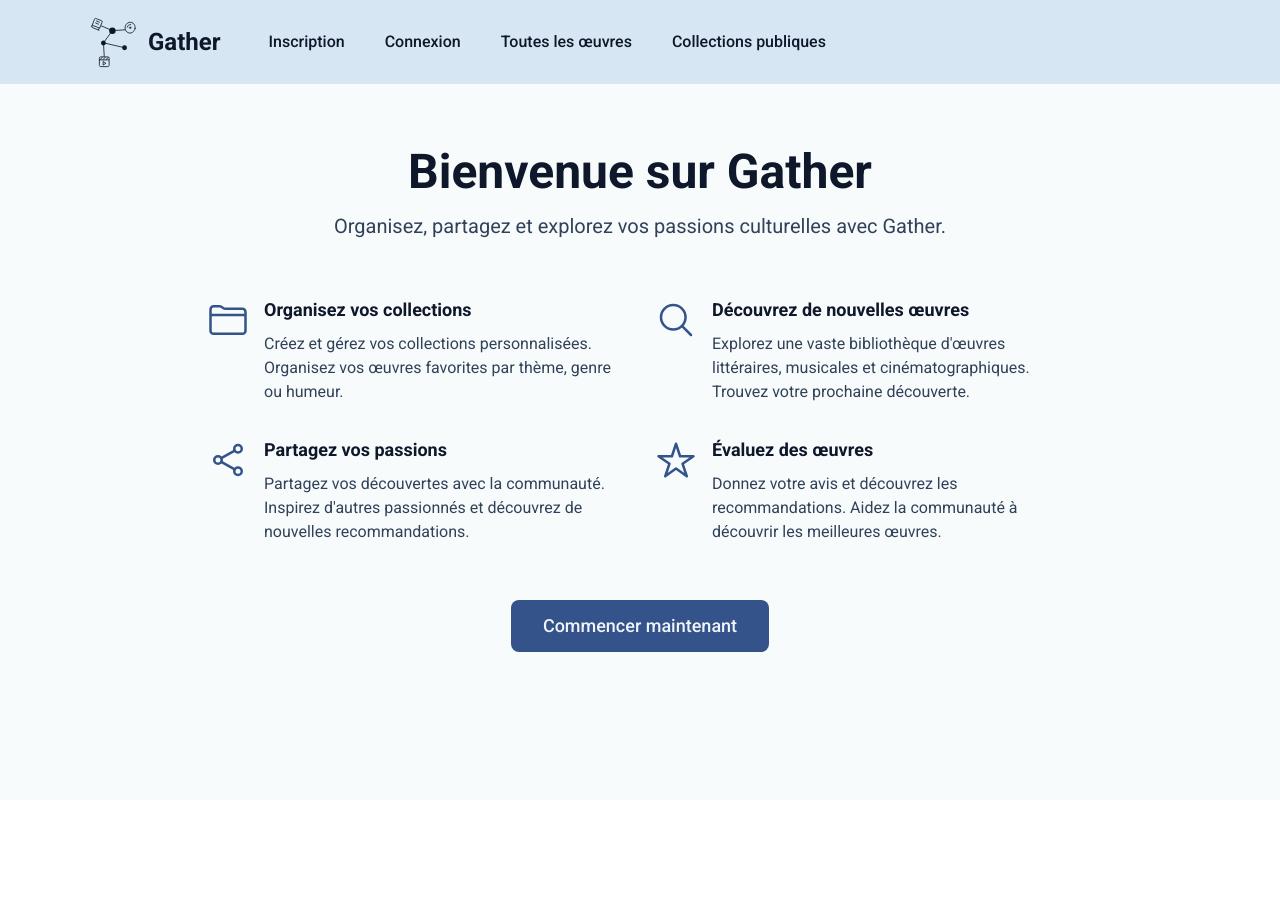
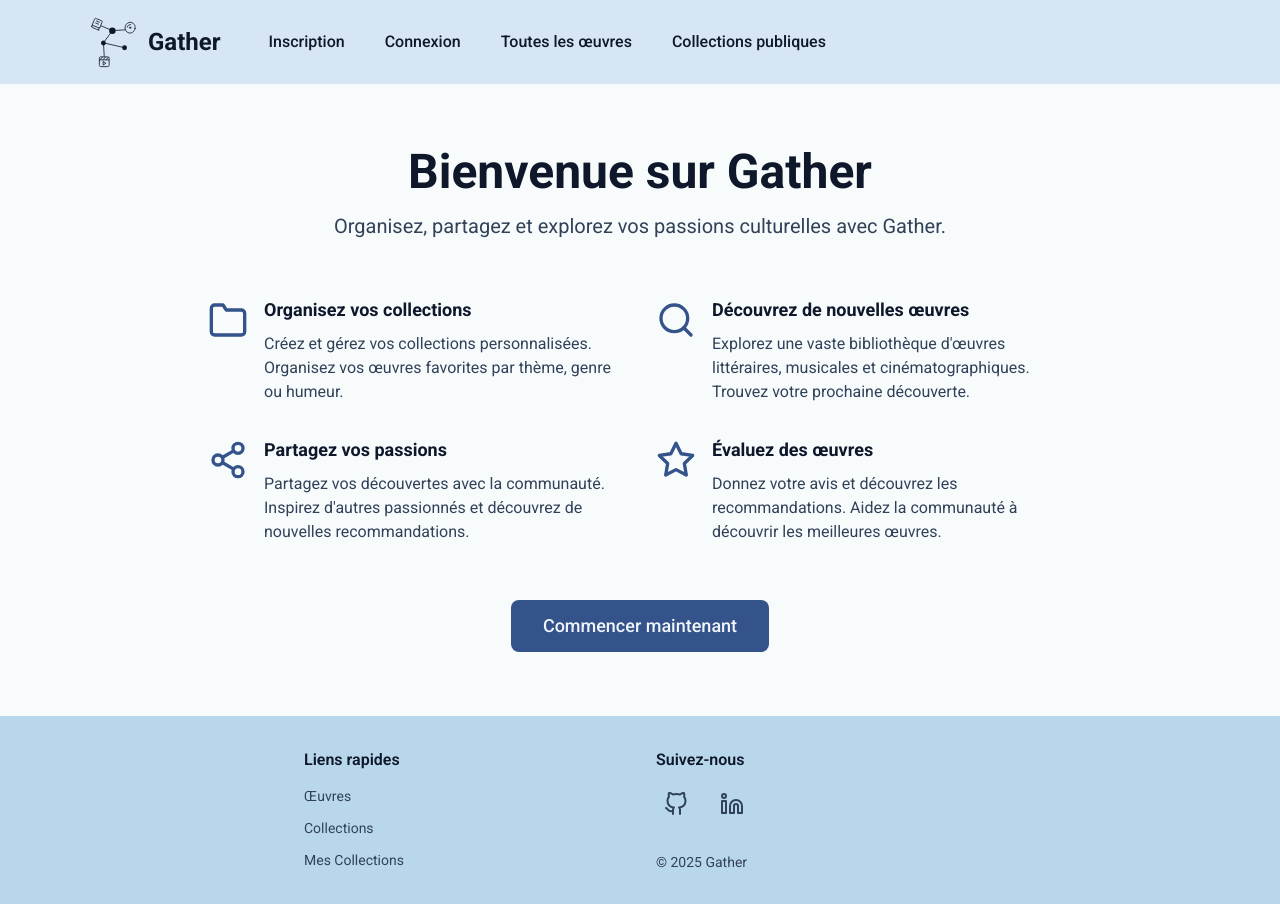
Before and after one commit to theetquentin/Gather, a React (Vite) app in the folder frontend/: page / in a window 1280 px wide. Before the commit the page ends 800 px from the top, so only its background shows below. Built offline with nearby package versions, Linux system fonts and the light colour scheme; no server answers.

Commit message:
Rajout du footer + icones seulement de Feather

```diff
--- a/frontend/src/components/AvatarUpload.tsx
+++ b/frontend/src/components/AvatarUpload.tsx
@@ -1,5 +1,6 @@
 import { useState, useRef } from "react";
 import { userService } from "../services/user.service";
+import { FiUploadCloud } from "react-icons/fi";
 
 interface AvatarUploadProps {
   currentAvatarUrl?: string;
@@ -139,20 +140,7 @@ export const AvatarUpload = ({
             </div>
           ) : (
             <div className="text-white text-center">
-              <svg
-                xmlns="http://www.w3.org/2000/svg"
-                className="h-10 w-10 mx-auto mb-2"
-                fill="none"
-                viewBox="0 0 24 24"
-                stroke="currentColor"
-                strokeWidth={2}
-              >
-                <path
-                  strokeLinecap="round"
-                  strokeLinejoin="round"
-                  d="M7 16a4 4 0 01-.88-7.903A5 5 0 1115.9 6L16 6a5 5 0 011 9.9M15 13l-3-3m0 0l-3 3m3-3v12"
-                />
-              </svg>
+              <FiUploadCloud className="h-10 w-10 mx-auto mb-2" />
               <p className="text-sm font-medium">
                 {isDragging ? "Déposez ici" : "Drag & Drop"}
               </p>
--- /dev/null
+++ b/frontend/src/components/Footer.tsx
@@ -0,0 +1,73 @@
+import { FiGithub, FiLinkedin } from "react-icons/fi";
+import { Link } from "react-router-dom";
+
+export const Footer = () => {
+  const currentYear = new Date().getFullYear();
+
+  return (
+    <footer className="bg-secondary-color mt-auto">
+      <div className="max-w-5xl mx-auto px-4 py-8">
+        <div className="grid grid-cols-2 gap-8 max-w-2xl mx-auto">
+          {/* Liens rapides */}
+          <div>
+            <h3 className="text-slate-900 font-semibold mb-3">Liens rapides</h3>
+            <nav aria-label="Liens de navigation du footer">
+              <ul className="space-y-2">
+                <li>
+                  <Link
+                    to="/works"
+                    className="text-slate-700 hover:text-action-color transition-colors text-sm"
+                  >
+                    Œuvres
+                  </Link>
+                </li>
+                <li>
+                  <Link
+                    to="/collections"
+                    className="text-slate-700 hover:text-action-color transition-colors text-sm"
+                  >
+                    Collections
+                  </Link>
+                </li>
+                <li>
+                  <Link
+                    to="/my-collections"
+                    className="text-slate-700 hover:text-action-color transition-colors text-sm"
+                  >
+                    Mes Collections
+                  </Link>
+                </li>
+              </ul>
+            </nav>
+          </div>
+
+          {/* Liens sociaux */}
+          <div>
+            <h3 className="text-slate-900 font-semibold mb-3">Suivez-nous</h3>
+            <div className="flex gap-4">
+              <a
+                href="https://github.com/theetquentin/Gather"
+                target="_blank"
+                rel="noopener noreferrer"
+                className="text-slate-700 hover:text-action-color transition-colors p-2 rounded-lg hover:bg-primary-color focus-visible:ring-2 focus-visible:ring-action-color focus-visible:ring-offset-2"
+                aria-label="GitHub du projet Gather"
+              >
+                <FiGithub className="w-6 h-6" />
+              </a>
+              <a
+                href="https://www.linkedin.com/in/quentin-theet/"
+                target="_blank"
+                rel="noopener noreferrer"
+                className="text-slate-700 hover:text-action-color transition-colors p-2 rounded-lg hover:bg-primary-color focus-visible:ring-2 focus-visible:ring-action-color focus-visible:ring-offset-2"
+                aria-label="LinkedIn de Quentin Theet"
+              >
+                <FiLinkedin className="w-6 h-6" />
+              </a>
+            </div>
+            <p className="text-slate-700 text-sm pt-7">© {currentYear} Gather</p>
+          </div>
+        </div>
+      </div>
+    </footer>
+  );
+};
--- a/frontend/src/components/Header.tsx
+++ b/frontend/src/components/Header.tsx
@@ -1,6 +1,6 @@
 import { useState } from "react";
 import { Link, useNavigate } from "react-router-dom";
-import { FiUser, FiShield, FiLogOut } from "react-icons/fi";
+import { FiUser, FiShield, FiLogOut, FiMenu, FiX } from "react-icons/fi";
 import { useAuth } from "../hooks/useAuth";
 import { NotificationBell } from "./NotificationBell";
 import { LogoGather } from "./LogoGather";
@@ -115,33 +115,9 @@ export const Header = () => {
               aria-expanded={isMobileMenuOpen}
             >
               {isMobileMenuOpen ? (
-                <svg
-                  className="w-6 h-6"
-                  fill="none"
-                  stroke="currentColor"
-                  viewBox="0 0 24 24"
-                >
-                  <path
-                    strokeLinecap="round"
-                    strokeLinejoin="round"
-                    strokeWidth={2}
-                    d="M6 18L18 6M6 6l12 12"
-                  />
-                </svg>
+                <FiX className="w-6 h-6" />
               ) : (
-                <svg
-                  className="w-6 h-6"
-                  fill="none"
-                  stroke="currentColor"
-                  viewBox="0 0 24 24"
-                >
-                  <path
-                    strokeLinecap="round"
-                    strokeLinejoin="round"
-                    strokeWidth={2}
-                    d="M4 6h16M4 12h16M4 18h16"
-                  />
-                </svg>
+                <FiMenu className="w-6 h-6" />
               )}
             </button>
           </div>
--- a/frontend/src/components/WorkCard.tsx
+++ b/frontend/src/components/WorkCard.tsx
@@ -1,4 +1,4 @@
-import { FiPlus, FiX } from "react-icons/fi";
+import { FiPlus, FiX, FiImage } from "react-icons/fi";
 import { useNavigate } from "react-router-dom";
 import type { Work } from "../types/work.types";
 
@@ -71,19 +71,7 @@ export const WorkCard = ({ work, onAddToCollection, onRemove, isAuthenticated =
             />
           ) : (
             <div className="w-full h-full bg-slate-100 rounded-lg flex items-center justify-center shadow-sm">
-              <svg
-                className="w-12 h-12 text-slate-300"
-                fill="none"
-                stroke="currentColor"
-                viewBox="0 0 24 24"
-              >
-                <path
-                  strokeLinecap="round"
-                  strokeLinejoin="round"
-                  strokeWidth={1.5}
-                  d="M4 16l4.586-4.586a2 2 0 012.828 0L16 16m-2-2l1.586-1.586a2 2 0 012.828 0L20 14m-6-6h.01M6 20h12a2 2 0 002-2V6a2 2 0 00-2-2H6a2 2 0 00-2 2v12a2 2 0 002 2z"
-                />
-              </svg>
+              <FiImage className="w-12 h-12 text-slate-300" />
             </div>
           )}
         </div>
--- a/frontend/src/pages/Home.tsx
+++ b/frontend/src/pages/Home.tsx
@@ -4,12 +4,7 @@ import { useAuth } from "../hooks/useAuth";
 import { SEO } from "../components/SEO";
 import { StructuredData } from "../components/StructuredData";
 import { organizationSchema, websiteSchema } from "../constants/seoSchemas";
-import {
-  IoFolderOutline,
-  IoSearchOutline,
-  IoShareSocialOutline,
-  IoStarOutline,
-} from "react-icons/io5";
+import { FiFolder, FiSearch, FiShare2, FiStar } from "react-icons/fi";
 
 export const Home = () => {
   const { isAuthenticated } = useAuth();
@@ -55,7 +50,7 @@ export const Home = () => {
             aria-label="Fonctionnalités principales"
           >
             <div className="flex items-start gap-4">
-              <IoFolderOutline
+              <FiFolder
                 className="w-10 h-10 text-action-color flex-shrink-0 mt-1"
                 aria-hidden="true"
               />
@@ -71,7 +66,7 @@ export const Home = () => {
             </div>
 
             <div className="flex items-start gap-4">
-              <IoSearchOutline
+              <FiSearch
                 className="w-10 h-10 text-action-color flex-shrink-0 mt-1"
                 aria-hidden="true"
               />
@@ -88,7 +83,7 @@ export const Home = () => {
             </div>
 
             <div className="flex items-start gap-4">
-              <IoShareSocialOutline
+              <FiShare2
                 className="w-10 h-10 text-action-color flex-shrink-0 mt-1"
                 aria-hidden="true"
               />
@@ -104,7 +99,7 @@ export const Home = () => {
             </div>
 
             <div className="flex items-start gap-4">
-              <IoStarOutline
+              <FiStar
                 className="w-10 h-10 text-action-color flex-shrink-0 mt-1"
                 aria-hidden="true"
               />
--- a/frontend/src/pages/WorkDetail.tsx
+++ b/frontend/src/pages/WorkDetail.tsx
@@ -1,6 +1,6 @@
 import { useState, useEffect } from "react";
 import { useParams } from "react-router-dom";
-import { FiPlus, FiChevronLeft, FiChevronRight } from "react-icons/fi";
+import { FiPlus, FiChevronLeft, FiChevronRight, FiImage } from "react-icons/fi";
 import { workService } from "../services/work.service";
 import { AddToCollectionModal } from "../components/AddToCollectionModal";
 import { SEO } from "../components/SEO";
@@ -155,19 +155,7 @@ export const WorkDetail = () => {
           ) : (
             <div className="w-fit">
               <div className="w-56 aspect-[2/3] bg-gradient-to-br from-slate-200 to-slate-300 rounded-lg flex items-center justify-center shadow-md">
-                <svg
-                  className="w-12 h-12 text-slate-400"
-                  fill="none"
-                  stroke="currentColor"
-                  viewBox="0 0 24 24"
-                >
-                  <path
-                    strokeLinecap="round"
-                    strokeLinejoin="round"
-                    strokeWidth={1.5}
-                    d="M4 16l4.586-4.586a2 2 0 012.828 0L16 16m-2-2l1.586-1.586a2 2 0 012.828 0L20 14m-6-6h.01M6 20h12a2 2 0 002-2V6a2 2 0 00-2-2H6a2 2 0 00-2 2v12a2 2 0 002 2z"
-                  />
-                </svg>
+                <FiImage className="w-12 h-12 text-slate-400" />
               </div>
             </div>
           )}
--- a/frontend/src/routes/AppRoutes.tsx
+++ b/frontend/src/routes/AppRoutes.tsx
@@ -1,6 +1,7 @@
 import { Routes, Route, Navigate } from "react-router-dom";
 import { useAuth } from "../hooks/useAuth";
 import { Header } from "../components/Header";
+import { Footer } from "../components/Footer";
 import { Home } from "../pages/Home";
 import { Login } from "../pages/Login";
 import { Register } from "../pages/Register";
@@ -34,7 +35,7 @@ export const AppRoutes = () => {
   }
 
   return (
-    <div className="min-h-screen bg-page-background">
+    <div className="min-h-screen bg-page-background flex flex-col">
       <Header />
       <Routes>
         {/* Pages d'authentification (sans Header) */}
@@ -92,6 +93,7 @@ export const AppRoutes = () => {
           }
         />
       </Routes>
+      <Footer />
     </div>
   );
 };
```
